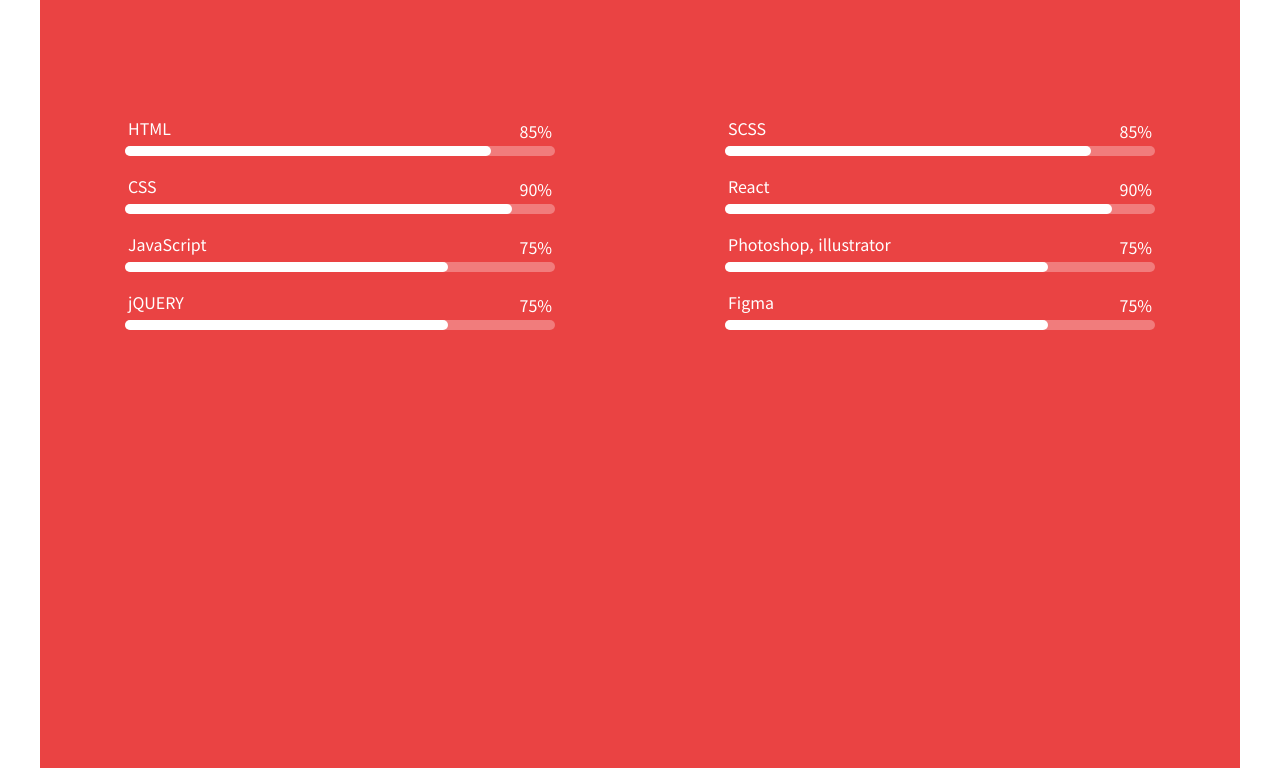
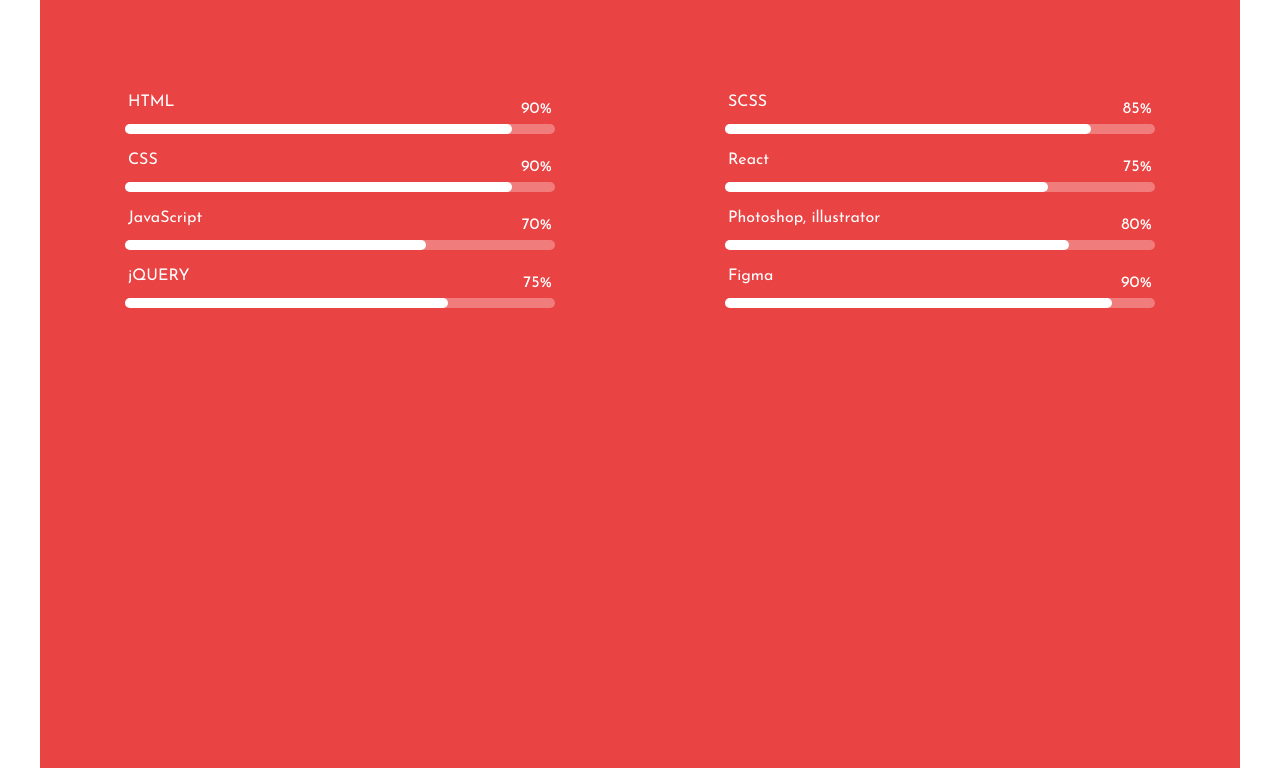
Before and after one commit to hwi-things/portfolio, a plain HTML site: page index.html in a window 1280 px wide. Shown: the part 932-1700 px from the top of the page. Drawn offline with nearby package versions, Linux system fonts and the light colour scheme.

Commit message:
영문 글씨체 추가

```diff
--- a/css/reset.css
+++ b/css/reset.css
@@ -1,5 +1,5 @@
 @charset "UTF-8";
-@import url('https://fonts.googleapis.com/css2?family=Noto+Sans+KR:wght@100;300;400;500;700;900&display=swap');
+@import url('https://fonts.googleapis.com/css2?family=Josefin+Sans:ital,wght@0,100;0,200;0,300;0,400;0,500;0,600;0,700;1,100;1,200;1,300;1,400;1,500;1,600;1,700&display=swap');
 
 * {
   margin: 0;
@@ -9,6 +9,7 @@
   -webkit-font-smoothing: antialiased;
   word-wrap: break-word;
 	word-break: keep-all;
+  font-family: 'Josefin Sans', sans-serif;
 }
 html {
   overflow-y:scroll;
@@ -24,8 +25,7 @@ label {
   color: #222;
 }
 h2, h3, h4, p, a{
-  font-family: "Noto Sans KR", "NotoSans", "Titillium Web", sans-serif;
-}
+  font-family: 'Josefin Sans', sans-serif;}
 a {
   text-decoration: none;
   color: #222;
--- a/index.html
+++ b/index.html
@@ -31,7 +31,7 @@
                     <div class="progress-bar">
                         <div class="bar"></div>
                         <div class="skill_name">HTML</div>
-                        <div class="rate" data-rate="85"></div>
+                        <div class="rate" data-rate="90"></div>
                     </div>
                 </div>
                     <div class="progress-bar">
@@ -42,7 +42,7 @@
                     <div class="progress-bar">
                         <div class="bar"></div>
                         <div class="skill_name">JavaScript</div>
-                        <div class="rate" data-rate="75"></div>
+                        <div class="rate" data-rate="70"></div>
                     </div>
                     <div class="progress-bar">
                         <div class="bar"></div>
@@ -63,18 +63,18 @@
                         <div class="bar"></div>
                         <div class="skill_name">React</div>
 
-                        <div class="rate" data-rate="90"></div>
+                        <div class="rate" data-rate="75"></div>
                     </div>
                     <div class="progress-bar">
                         <div class="bar"></div>
                         <div class="skill_name">Photoshop, illustrator</div>
 
-                        <div class="rate" data-rate="75"></div>
+                        <div class="rate" data-rate="80"></div>
                     </div>
                     <div class="progress-bar">
                         <div class="bar"></div>
                         <div class="skill_name">Figma</div>
-                        <div class="rate" data-rate="75"></div>
+                        <div class="rate" data-rate="90"></div>
                     </div>
             </div>
         </div>
```
